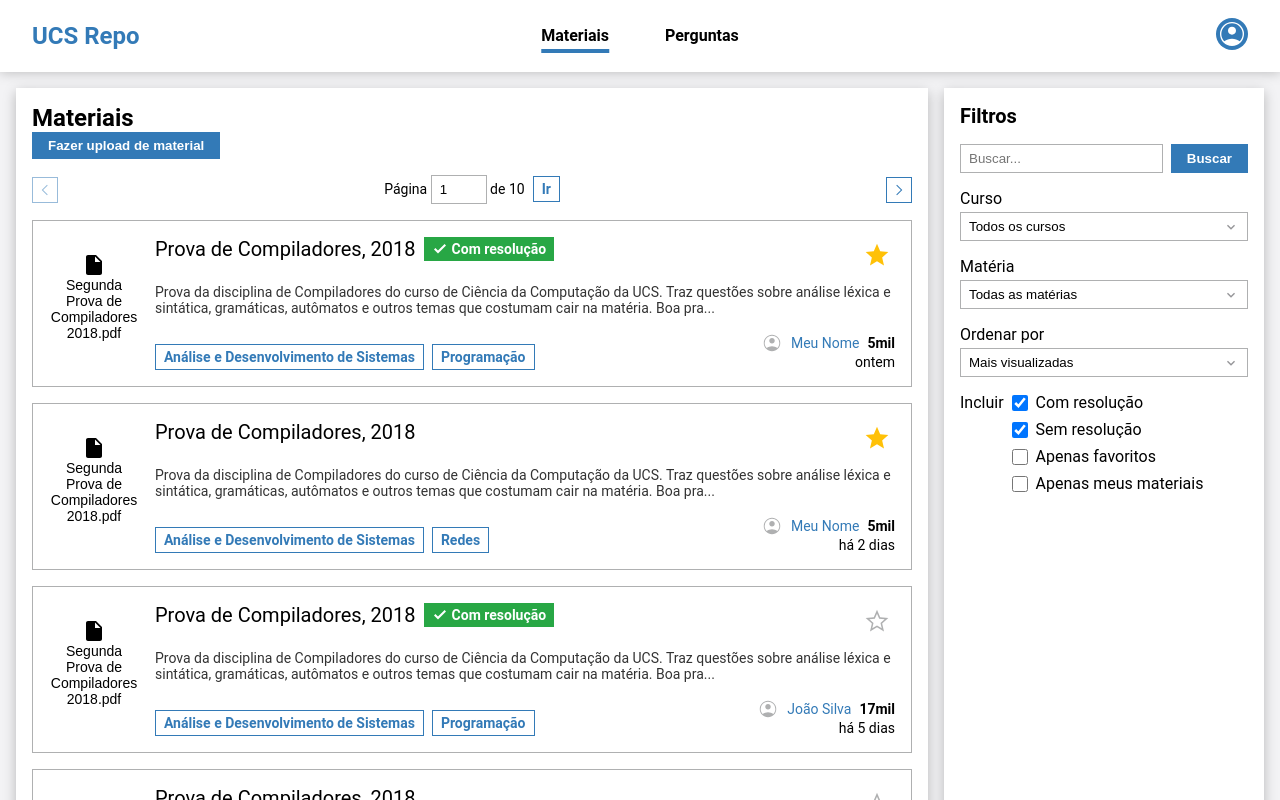
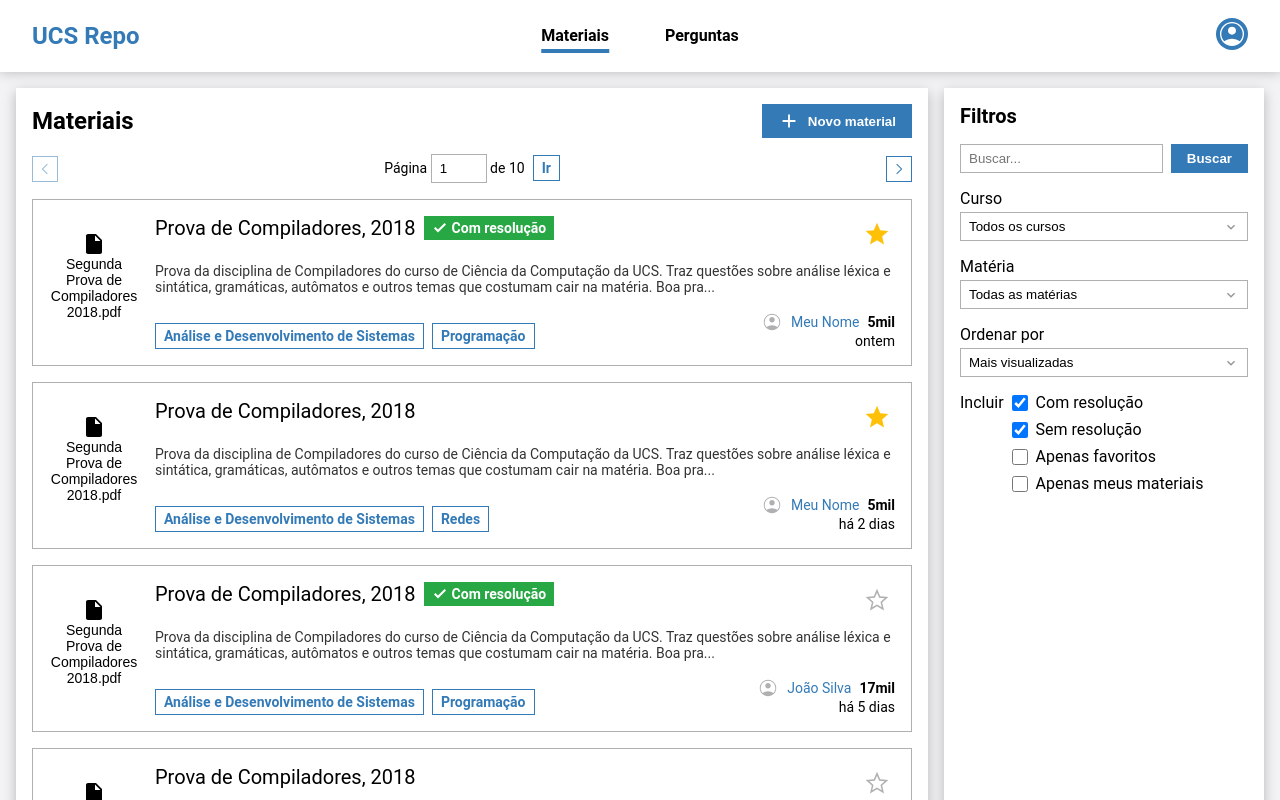
Before and after one commit to pypioner/ihc-study-repo, a Next.js app: page /materiais in a window 1280 px wide. Shown: the top 800 px of the page. Built offline with nearby package versions, Linux system fonts and the light colour scheme.

Commit message:
fixing modal opener to match pattern

```diff
--- a/src/app/materiais/materiais.module.css
+++ b/src/app/materiais/materiais.module.css
@@ -5,3 +5,15 @@
   gap: 1rem;
   margin-top: 1rem;
 }
+
+
+.titulo {
+  display: flex;
+  align-items: center;
+  justify-content: space-between;
+  margin-bottom: 1rem;
+
+  a {
+    font-size: 0.875rem;
+  }
+}
--- a/src/app/materiais/page.tsx
+++ b/src/app/materiais/page.tsx
@@ -25,10 +25,22 @@ export default function Materiais({
       <Header path="/materiais" />
       <div className="page_container">
         <main>
-          <h2>Materiais</h2>
-          <button className="button" onClick={() => setShowModal(true)}>
-            Fazer upload de material
-          </button>
+          <div className={style.titulo}>
+            <h2>Materiais</h2>
+            <button className="button" onClick={() => setShowModal(true)}>
+              <svg
+                xmlns="http://www.w3.org/2000/svg"
+                height="22px"
+                viewBox="0 -960 960 960"
+                width="22px"
+                fill="currentColor"
+              >
+                <path d="M440-440H200v-80h240v-240h80v240h240v80H520v240h-80v-240Z" />
+              </svg>
+              Novo material
+            </button>
+          </div>
+
           <Paginacao
             key={`paginacao_t_${params.page}`}
             page={typeof params.page === "string" ? parseInt(params.page) : 1}
```
